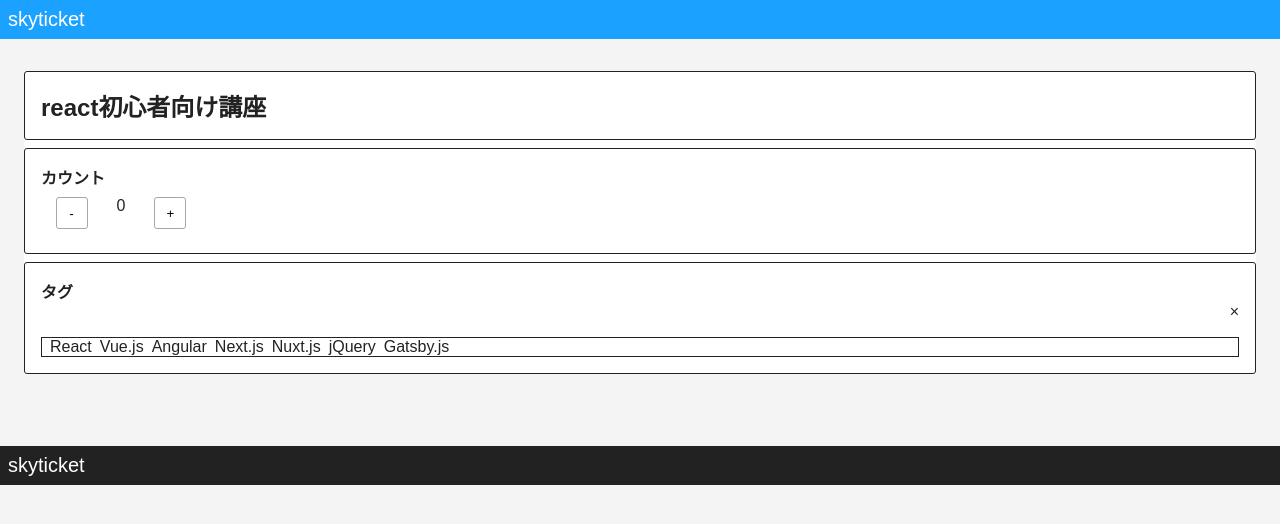
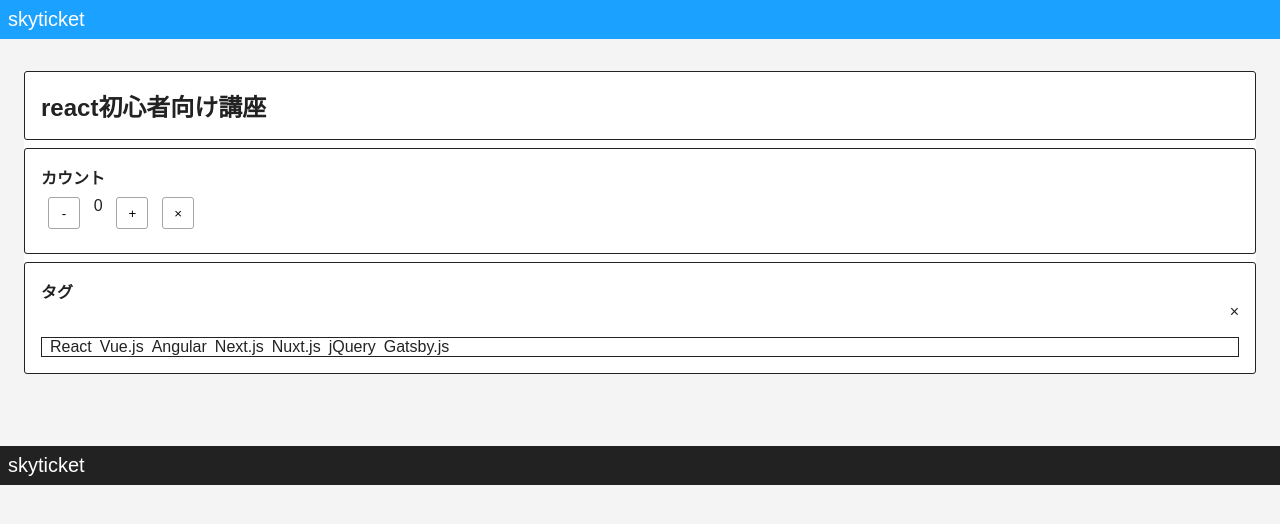
Before and after one commit to adv-a-nagaoka/study-react, a Next.js app in the folder study-react/: page / in a window 1280 px wide. Shown: the top 524 px of the page. Built offline with nearby package versions, Linux system fonts and the light colour scheme.

Commit message:
カウンターをmemo化（授業内容分）

```diff
--- a/study-react/src/components/molecules/Counter/index.tsx
+++ b/study-react/src/components/molecules/Counter/index.tsx
@@ -1,25 +1,27 @@
-import { FC } from "react";
+import { FC, memo } from "react";
 import styled from "styled-components";
 
 type Props = {
   count: number;
   handleIncrement: () => void;
   handleDecrement: () => void;
+  resetCount: () => void;
 };
 
-export const Counter: FC<Props> = ({
-  count,
-  handleIncrement,
-  handleDecrement,
-}) => {
+export const Counter: FC<Props> = memo(
+  ({ count, handleIncrement, handleDecrement, resetCount }) => {
+    console.log("------------rerender component----------");
+
     return (
       <StCountWrapper>
         <StButton onClick={handleDecrement}> - </StButton>
         <div>{count}</div>
         <StButton onClick={handleIncrement}> + </StButton>
+        <StButton onClick={resetCount}> × </StButton>
       </StCountWrapper>
     );
-};
+  }
+);
 
 const StCountWrapper = styled.div`
   padding: 8px 0;
```
Lines whose indentation alone changed are shown as unchanged.
